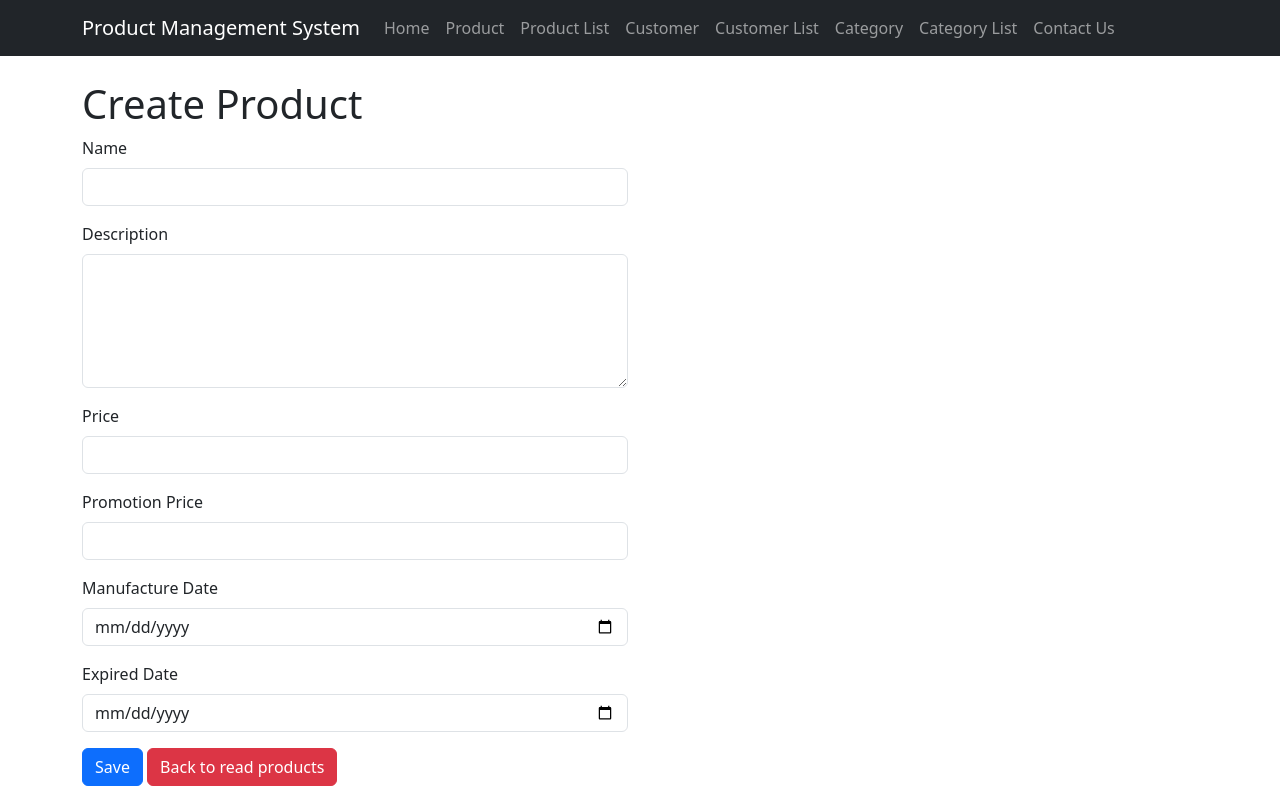
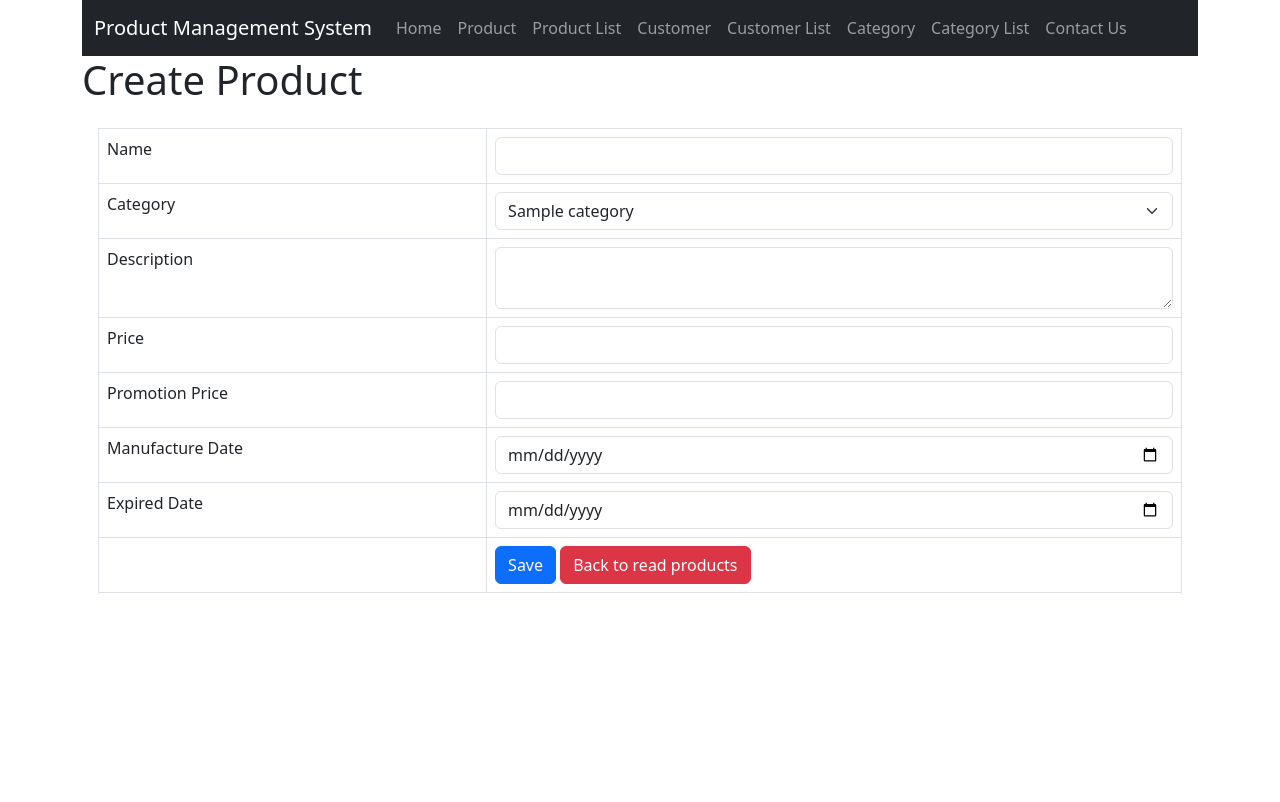
Before and after one commit to JiroHaw0214/webapp, a PHP site: page /product_create.php in a window 1280 px wide. After the commit the page ends 593 px from the top, so only its background shows below. Run offline with PHP 8.4, Linux system fonts and the light colour scheme; tables that the repository leaves empty or names only in its code hold one stand-in row (values such as "Sample post").

Commit message:
add category for product create

```diff
--- a/project/category_read.php
+++ b/project/category_read.php
@@ -39,7 +39,7 @@
                 // Fetch and display each category record
                 while ($row = $stmt->fetch(PDO::FETCH_ASSOC)) {
                     echo '<tr>
-                            <td>' . $row['category_id'] . '</td>
+                            <td>' . $row['id'] . '</td>
                             <td>' . $row['category_name'] . '</td>
                             <td>' . $row['description'] . '</td>
                           </tr>';
--- a/project/product_create.php
+++ b/project/product_create.php
@@ -1,151 +1,171 @@
 <!DOCTYPE HTML>
 <html>
-
 <head>
     <title>Create Product</title>
     <link href="https://cdn.jsdelivr.net/npm/bootstrap@5.3.0/dist/css/bootstrap.min.css" rel="stylesheet" integrity="sha384-9ndCyUaIbzAi2FUVXJi0CjmCapSmO7SnpJef0486qhLnuZ2cdeRhO02iuK6FUUVM" crossorigin="anonymous">
-    <style>
-        .error-message {
-            margin-bottom: 10px;
-        }
-    </style>
 </head>
+<body>
+    <div class="container">
+        <?php
+        include 'includes/navbar.php';
+        ?>
 
-<body>
-    <?php include 'includes/navbar.php'; ?>
-
-    <div class="container mt-4">
         <div class="page-header">
             <h1>Create Product</h1>
         </div>
+
         <?php
-        $name = $description = $price = $promotion_price = $manufacture_date = $expired_date = '';
+        if ($_POST) {
+            // include database connection
+            include 'config/database.php';
+            try {
+                // insert query
+                $query = "INSERT INTO products SET name=:name, category_id=:category_id, description=:description, price=:price, promotion_price=:promotion_price, manufacture_date=:manufacture_date, expired_date=:expired_date, created=:created";
+                // prepare query for execution
+                $stmt = $con->prepare($query);
+                $name = $_POST['name'];
+                $category_id = $_POST['category_id'];
+                $description = $_POST['description'];
+                $price = $_POST['price'];
+                $promotion_price = $_POST['promotion_price'];
+                $manufacture_date = $_POST['manufacture_date'];
+                $expired_date = $_POST['expired_date'];
 
-        if ($_POST) {
-            // Check if form data is submitted via POST method and include the necessary database connection file
-            include 'config/database.php';
+                //Datetime objects
+                $dateStart = new DateTime($manufacture_date);
+                $dateEnd = new DateTime($expired_date);
 
-            $errors = array(); // Array to store error messages
+                $errorMessage = array();
 
-            // Check each field for empty values and store error messages in the $errors array
-            if (empty($_POST['name'])) {
-                $errors[] = "Name is required.";
-            } else {
-                $name = $_POST['name'];
+                if (empty($name)) {
+                    $errorMessage[] = "Name is required.";
                 }
-            if (empty($_POST['description'])) {
-                $errors[] = "Description is required.";
-            } else {
-                $description = $_POST['description'];
+                if (empty($description)) {
+                    $errorMessage[] = "Description is required.";
                 }
-            if (empty($_POST['price'])) {
-                $errors[] = "Price is required.";
-            } elseif (!is_numeric($_POST['price'])) {
-                $errors[] = "Price must be a numeric value.";
-            } else {
-                $price = $_POST['price'];
+                if (empty($price)) {
+                    $errorMessage[] = "Price is required.";
+                } else if (!is_numeric($price)) {
+                    $errorMessage[] = "Prices must be a numeric value.";
                 }
-            if (empty($_POST['promotion_price'])) {
-                $errors[] = "Promotion Price is required.";
-            } elseif (!is_numeric($_POST['promotion_price'])) {
-                $errors[] = "Promotion Price must be a numeric value.";
-            } else {
-                $promotion_price = $_POST['promotion_price'];
+                if (!is_numeric($promotion_price)) {
+                    $errorMessage[] = "Promotion prices must be a numeric value.";
                 }
-            if (empty($_POST['manufacture_date'])) {
-                $errors[] = "Manufacture Date is required.";
-            } else {
-                $manufacture_date = $_POST['manufacture_date'];
+                if (empty($manufacture_date)) {
+                    $errorMessage[] = "Manufacture date is required.";
                 }
-            if (empty($_POST['expired_date'])) {
-                $errors[] = "Expired Date is required.";
-            } else {
-                $expired_date = $_POST['expired_date'];
+                if (empty($expired_date)) {
+                    $errorMessage[] = "Expired date is required.";
+                }
+                if ($promotion_price >= $price) {
+                    $errorMessage[] = "Promotion price must be cheaper than the original price.";
+                }
+                if ($expired_date <= $manufacture_date) {
+                    $errorMessage[] = "Expired date must be later than the manufacture date.";
                 }
 
-            // Check additional conditions
-            if ($promotion_price >= $price && !in_array("Promotion price must be cheaper than the original price.", $errors)) {
-                $errors[] = "Promotion price must be cheaper than the original price.";
-            }
-            if ($expired_date <= $manufacture_date && !in_array("Expired date must be later than the manufacture date.", $errors)) {
-                $errors[] = "Expired date must be later than the manufacture date.";
-            }
 
-            // Check for error messages
-            if (!empty($errors)) {
-                // Display error messages for each field
-                echo "<div class='alert alert-danger'>";
-                foreach ($errors as $error) {
-                    echo "<p class='error-message'>$error</p>";
+                if (!empty($errorMessage)) {
+                    echo "<div class='alert alert-danger m-3'>";
+                    foreach ($errorMessage as $displayErrorMessage) {
+                        echo $displayErrorMessage . "<br>";
                     }
                     echo "</div>";
                 } else {
-                try {
-                    // Insert form data into the database
-                    $query = "INSERT INTO products SET name=:name, description=:description, price=:price, promotion_price=:promotion_price, manufacture_date=:manufacture_date, expired_date=:expired_date, created=:created";
                     // Bind the parameters
-                    $stmt = $con->prepare($query);
                     $stmt->bindParam(':name', $name);
+                    $stmt->bindParam(':category_id', $category_id);
                     $stmt->bindParam(':description', $description);
                     $stmt->bindParam(':price', $price);
                     $stmt->bindParam(':promotion_price', $promotion_price);
                     $stmt->bindParam(':manufacture_date', $manufacture_date);
                     $stmt->bindParam(':expired_date', $expired_date);
-                    $created = date('Y-m-d H:i:s');
+                    $created = date('Y-m-d H:i:s'); // get the current date and time
                     $stmt->bindParam(':created', $created);
 
                     // Execute the query
                     if ($stmt->execute()) {
-                        echo "<div class='alert alert-success'>Record was saved.</div>";
-
-                        // Reset form fields
-                        $name = $description = $price = $promotion_price = $manufacture_date = $expired_date = '';
+                        echo "<div class='alert alert-success m-3'>Record was saved.</div>";
+                        $_POST = array();
                     } else {
-                        echo "<div class='alert alert-danger'>Unable to save record.</div>";
+                        echo "<div class='alert alert-danger m-3'>Unable to save the record.</div>";
                     }
-                } catch (PDOException $exception) {
+                }
+            }
+            // show error
+            catch (PDOException $exception) {
                 die('ERROR: ' . $exception->getMessage());
-                }
             }
         }
         ?>
 
+        <div class="p-3">
+            <!-- html form here where the product information will be entered -->
             <form action="<?php echo $_SERVER["PHP_SELF"]; ?>" method="POST">
-            <div class="row">
-                <div class="col-md-6">
-                    <div class="mb-3">
-                        <label for="name" class="form-label">Name</label>
-                        <input type="text" name="name" class="form-control" id="name" value="<?php echo $name; ?>">
-                    </div>
-                    <div class="mb-3">
-                        <label for="description" class="form-label">Description</label>
-                        <textarea name="description" class="form-control" id="description" rows="5"><?php echo $description; ?></textarea>
-                    </div>
-                    <div class="mb-3">
-                        <label for="price" class="form-label">Price</label>
-                        <input type="text" name="price" class="form-control" id="price" value="<?php echo $price; ?>">
-                    </div>
-                    <div class="mb-3">
-                        <label for="promotion_price" class="form-label">Promotion Price</label>
-                        <input type="text" name="promotion_price" class="form-control" id="promotion_price" value="<?php echo $promotion_price; ?>">
-                    </div>
-                    <div class="mb-3">
-                        <label for="manufacture_date" class="form-label">Manufacture Date</label>
-                        <input type="date" name="manufacture_date" class="form-control" id="manufacture_date" value="<?php echo $manufacture_date; ?>">
-                    </div>
-                    <div class="mb-3">
-                        <label for="expired_date" class="form-label">Expired Date</label>
-                        <input type="date" name="expired_date" class="form-control" id="expired_date" value="<?php echo $expired_date; ?>">
-                    </div>
-                    <div class="mb-3">
-                        <button type="submit" class="btn btn-primary">Save</button>
-                        <a href="index.php" class="btn btn-danger">Back to read products</a>
+                <table class='table table-hover table-responsive table-bordered'>
+                    <tr>
+                        <td>Name</td>
+                        <td><input type='text' name='name' id='name' class='form-control' value="<?php echo isset($_POST['name']) ? $_POST['name'] : ''; ?>" /></td>
+                    </tr>
+                    <tr>
+                        <td>Category</td>
+                        <td>
+                            <select name="category_id" id="category_id" class="form-select">
+                                <?php
+                                include "config/database.php";
+                                $mysql = "SELECT id, category_name FROM category";
+                                $stmt = $con->prepare($mysql);
+                                $stmt->execute();
+                                $num = $stmt->rowCount();
+
+                                if ($num > 0) {
+                                    $options = array();
+                                    while ($row = $stmt->fetch(PDO::FETCH_ASSOC)) {
+                                        $options[$row['id']] = $row['category_name'];
+                                    }
+                                }
+
+                                foreach ($options as $id => $category_name) {
+                                    echo "<option value='" . $id . "'>" . $category_name . "</option>";
+                                }
+
+
+                                ?>
+                            </select>
+                        </td>
+                    </tr>
+                    <tr>
+                        <td>Description</td>
+                        <td><textarea name='description' id='description' class='form-control'><?php echo isset($_POST['description']) ? $_POST['description'] : ''; ?></textarea></td>
+                    </tr>
+                    <tr>
+                        <td>Price</td>
+                        <td><input type='text' name='price' id='price' class='form-control' value="<?php echo isset($_POST['price']) ? $_POST['price'] : ''; ?>" /></td>
+                    </tr>
+                    <tr>
+                        <td>Promotion Price</td>
+                        <td><input type='text' name='promotion_price' id='promotion_price' class='form-control' value="<?php echo isset($_POST['promotion_price']) ? $_POST['promotion_price'] : ''; ?>" /></td>
+                    </tr>
+                    <tr>
+                        <td>Manufacture Date</td>
+                        <td><input type='date' name='manufacture_date' class='form-control' value="<?php echo isset($_POST['manufacture_date']) ? $_POST['manufacture_date'] : ''; ?>" /></td>
+                    </tr>
+                    <tr>
+                        <td>Expired Date</td>
+                        <td><input type='date' name='expired_date' class='form-control' value="<?php echo isset($_POST['expired_date']) ? $_POST['expired_date'] : ''; ?>" /></td>
+                    </tr>
+                    <tr>
+                        <td></td>
+                        <td>
+                            <input type='submit' value='Save' class='btn btn-primary' />
+                            <a href='product_read.php' class='btn btn-danger'>Back to read products</a>
+                        </td>
+                    </tr>
+                </table>
+            </form>
         </div>
     </div>
-            </div>
-        </form>
-    </div>
-
+    <!-- end container -->
     <script src="https://cdn.jsdelivr.net/npm/bootstrap@5.3.0/dist/js/bootstrap.bundle.min.js" integrity="sha384-geWF76RCwLtnZ8qwWowPQNguL3RmwHVBC9FhGdlKrxdiJJigb/j/68SIy3Te4Bkz" crossorigin="anonymous"></script>
 </body>
 
```
Lines whose indentation alone changed are shown as unchanged.
